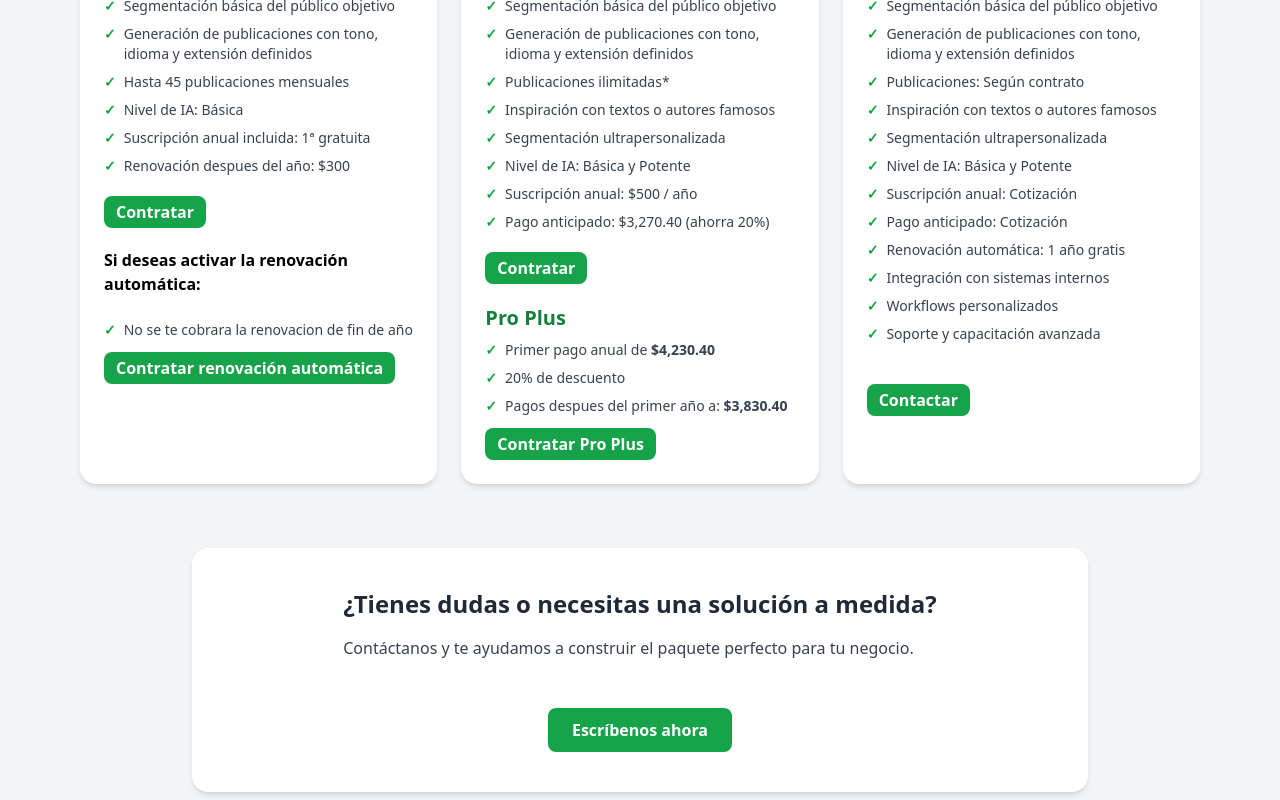
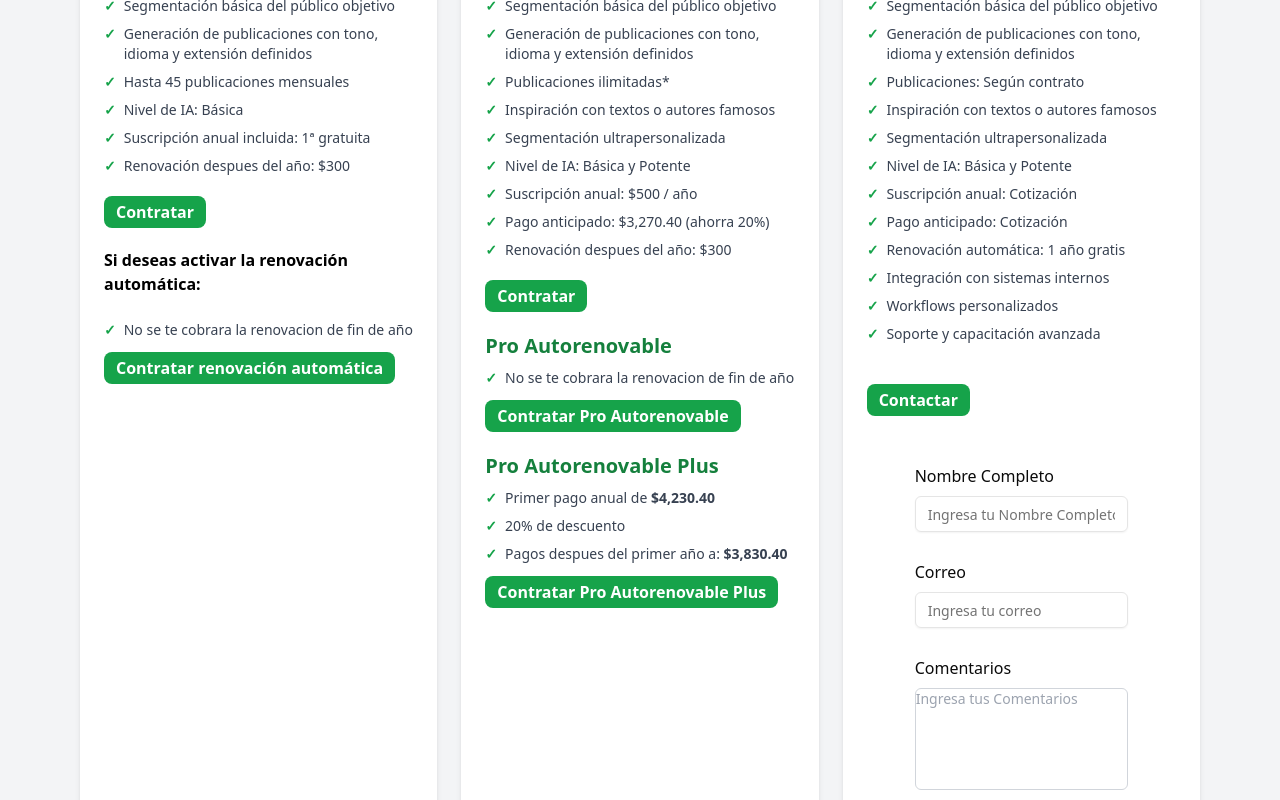
Before and after one commit to info-iactiva/next-gac-content-plataform, a Next.js app: page / in a window 1280 px wide. Both pictures are taken after a click on the button "Contactar". Shown: the part 744-1544 px from the top of the page. Built offline with nearby package versions, Linux system fonts and the light colour scheme.

Commit message:
feat: change planes

```diff
--- a/src/app/contratar/PlanClient.tsx
+++ b/src/app/contratar/PlanClient.tsx
@@ -281,6 +281,7 @@ export default function ContratacionPage() {
                     "Hasta 45 publicaciones mensuales",
                     "Nivel de IA: Básica",
                     "Suscripción anual incluida: 1ª gratuita",
+                    "No se te cobrara la renovacion de fin de año"
                     ],
                     extras: [],
                 },
@@ -297,12 +298,31 @@ export default function ContratacionPage() {
                     "Nivel de IA: Básica y Potente",
                     "Suscripción anual: $500 / año",
                     "Pago anticipado: $3,270.40 (ahorra 20%)",
+                    "Renovación despues del año: $300",
+                    ],
+                    extras: [],
+                },
+
+                 {
+                    nombre: "Pro Autorenovable",
+                    precio: "12 meses a $349",
+                    detalles: [
+                    "Configuración completa de tu empresa o marca",
+                    "Segmentación básica del público objetivo",
+                    "Generación de publicaciones con tono, idioma y extensión definidos",
+                    "Publicaciones ilimitadas*",
+                    "Inspiración con textos o autores famosos",
+                    "Segmentación ultrapersonalizada",
+                    "Nivel de IA: Básica y Potente",
+                    "Suscripción anual: $500 / año",
+                    "Pago anticipado: $3,270.40 (ahorra 20%)",
+                    "No se te cobrara la renovacion de fin de año"
                     ],
                     extras: [],
                 },
                  {
-                    nombre: "Pro Plus",
-                    precio: "12 meses a $349",
+                    nombre: "Pro Autorenovable Plus",
+                    precio: "",
                     detalles: [
                     "Configuración completa de tu empresa o marca",
                     "Segmentación básica del público objetivo",
@@ -334,7 +354,7 @@ export default function ContratacionPage() {
                     </ul>
 
                     {
-                       plansaved === 'Pro Plus' && (
+                       plansaved === 'Pro Autorenovable Plus' && (
                         <ul className="space-y-2 text-sm text-gray-700 mt-1">
                             <li className="flex items-start gap-2">
                             <span className="text-green-600 font-bold">✓</span>
@@ -351,7 +371,7 @@ export default function ContratacionPage() {
                         </ul>
                         )
                     }
-
+{/*
                 {
                     plansaved == "Basico renovación automática" && (
                            <ul className="space-y-2 text-sm text-gray-700 mt-1">
@@ -361,7 +381,7 @@ export default function ContratacionPage() {
                             </li>
                         </ul>
                     )
-                }
+                } */}
 
                     </div>
                 </div>
--- /dev/null
+++ b/src/app/home/form.contact.tsx
@@ -0,0 +1,174 @@
+'use client'
+
+import { Dispatch, SetStateAction, useState } from "react";
+import { FormProvider, useForm } from "react-hook-form";
+import { formSchemahomepage } from "./zod.validation";
+import { z } from "zod";
+import { zodResolver } from "@hookform/resolvers/zod"
+import { FormControl, FormField, FormItem } from "@/components/ui/form";
+import { Label } from "@/components/ui/label";
+import { Input } from "@/components/ui/input";
+import { Textarea } from "@headlessui/react";
+import { Button } from "@/components/ui/button";
+import { SpinnerOverlay } from "@/components/Spinner";
+import {  toast } from 'sonner'
+import { set } from "mongoose";
+import emailjs from '@emailjs/browser';
+
+
+
+type FormData = {
+    nombre: string;
+    correo: string;
+    comentarios: string;
+}
+
+type FormContactprops = {
+    setShowForm: Dispatch<SetStateAction<boolean>>
+}
+
+
+export default function FormContact( {setShowForm} : FormContactprops) {
+  const form = useForm<z.infer<typeof formSchemahomepage>>({
+        resolver: zodResolver(formSchemahomepage),
+        defaultValues: {
+          email: "",
+          nombre: "",
+          comentarios: "",
+        },
+    });
+
+const [isLoading, setIsLoading] = useState(false);
+
+const handleSubmitData = async (data: z.infer<typeof formSchemahomepage>) => {
+        console.log("Datos enviados:", data);
+
+        window.scrollTo({ top: 0, behavior: 'smooth' });
+
+        setIsLoading(true);
+
+        try {
+          await emailjs.send(
+            process.env.NEXT_PUBLIC_EMAILJS_SERVICE_ID,
+            process.env.NEXT_PUBLIC_EMAILJS_TEMPLATE_ID,
+            {
+              nombre:data.nombre,
+              email:data.email,
+              comentarios:data.comentarios,
+            },
+            process.env.NEXT_PUBLIC_EMAILJS_USER_ID
+          );
+          toast.success("Correo enviado exitosamente");
+          setShowForm(false);
+          setIsLoading(false);
+        } catch (err) {
+          setIsLoading(false);
+          console.error("Error al enviar el correo:", err);
+          toast.error(err.text || "Error desconocido");
+        }
+
+      };
+
+    return (
+
+<FormProvider {...form}>
+            <form  onSubmit={form.handleSubmit(handleSubmitData)} className={`w-[80%%] lg:w-[100%]  p-5 flex lg:gap-7 lg:p-12 rounded-2xl flex-col  gap-5 md:p-8 `} >
+
+              {isLoading && (<SpinnerOverlay />)}
+
+             <FormField
+                control={form.control}
+                name="nombre"
+                render={({ field }) => (
+                <FormItem >
+                    <div className="flex items-center gap-2 ">
+                    <Label htmlFor="email" className="text-xs lg:text-base ">Nombre Completo</Label>
+                </div>
+                    <FormControl>
+                    <Input
+                        id="nombre"
+                        type="nombre"
+                        placeholder="Ingresa tu Nombre Completo"
+                        value={field.value}
+                        onChange={(e) => field.onChange(e.target.value)}
+                        className="lg:text-sm text-xs"
+                    />
+                    </FormControl>
+
+                    {form.formState.errors.nombre && (
+                    <span className="text-red-500 text-xs">
+                        {form.formState.errors.nombre.message as string}
+                    </span>
+                    )}
+                </FormItem>
+            )}/>
+
+            <FormField
+                control={form.control}
+                name="email"
+                render={({ field }) => (
+                <FormItem >
+                    <div className="flex items-center gap-2 ">
+                    <Label htmlFor="email" className="text-xs lg:text-base ">Correo</Label>
+                </div>
+                    <FormControl>
+                    <Input
+                        id="email"
+                        type="email"
+                        placeholder="Ingresa tu correo"
+                        value={field.value}
+                        onChange={(e) => field.onChange(e.target.value)}
+                        className="lg:text-sm text-xs"
+                    />
+                    </FormControl>
+
+                    {form.formState.errors.email && (
+                    <span className="text-red-500 text-xs">
+                        {form.formState.errors.email.message as string}
+                    </span>
+                    )}
+                </FormItem>
+            )}/>
+
+            <FormField
+                control={form.control}
+                name="comentarios"
+                render={({ field }) => (
+                <FormItem >
+                    <div className="flex items-center gap-2 ">
+                    <Label htmlFor="email" className="text-xs lg:text-base ">Comentarios</Label>
+                    </div>
+                <FormControl>
+                        <Textarea
+                            id="comentarios"
+                            placeholder="Ingresa tus Comentarios"
+                            value={field.value}
+                            onChange={(e) => {
+                                field.onChange(e.target.value);
+                                e.target.style.height = "auto";
+                                e.target.style.height = `${e.target.scrollHeight}px`;
+                            }}
+                            className="w-full border border-gray-300 rounded-md resize-none focus:outline-none focus:ring-2 focus:ring-blue-500 lg:text-sm text-xs"
+                            rows={5}
+                            />
+
+                </FormControl>
+
+                    {form.formState.errors.comentarios && (
+                    <span className="text-red-500 text-xs">
+                        {form.formState.errors.comentarios.message as string}
+                    </span>
+                    )}
+                </FormItem>
+            )}/>
+
+
+            <div className="col-span-3 flex justify-center">
+                <Button type="submit">Enviar</Button>
+            </div>
+
+            </form>
+        </FormProvider>
+    )
+
+}
--- a/src/app/page.tsx
+++ b/src/app/page.tsx
@@ -1,10 +1,11 @@
 "use client";
 import Image from "next/image";
-import { useRef } from 'react';
+import { useRef, useState } from 'react';
 import { useRouter } from "next/navigation";
 import DemoSection from "./home/demosection";
 import { Divide } from "lucide-react";
 import { Button } from "@/components/ui/button";
+import FormContact from "./home/form.contact";
 
 export default function PricingPage() {
 
@@ -26,6 +27,7 @@ export default function PricingPage() {
     router.push(`/contratar?plan=${encodeURIComponent(text)}`);
     };
 
+    const [showForm, setShowForm] = useState(false);
 
   return (
     <div className="bg-gray-100 min-h-screen flex flex-col">
@@ -143,6 +145,7 @@ export default function PricingPage() {
           "Nivel de IA: Básica y Potente",
           "Suscripción anual: $500 / año",
           "Pago anticipado: $3,270.40 (ahorra 20%)",
+          "Renovación despues del año: $300",
         ],
         extras: [],
       },
@@ -188,13 +191,25 @@ export default function PricingPage() {
             {plan.nombre === "Premium (A medida)" && (
               <div className="w-full  mt-4">
                 <button
-                  onClick={() => alert(plan.nombre)}
+                  onClick={() => setShowForm(true)}
                   className={`inline-block mt-6 bg-green-600 hover:bg-green-700 text-white font-bold  px-3 py-1  rounded-lg transition`}
                 >
                   Contactar
                 </button>
+
+                 {
+                    showForm && (
+                        <div>
+                          <FormContact setShowForm={setShowForm}></FormContact>
+                        </div>
+                    )
+                  }
+
+
               </div>
             )}
+
+
 
 
             {plan.nombre === "Básico" || plan.nombre === "Pro" ? (
@@ -232,8 +247,27 @@ export default function PricingPage() {
 
 
         {plan.nombre === "Pro" && (
-          <div className="mt-5">
-            <h3 className="text-xl font-bold text-green-700 mb-2">Pro Plus</h3>
+          <>
+
+            <div className="mt-5">
+            <h3 className="text-xl font-bold text-green-700 mb-2">Pro Autorenovable</h3>
+              <ul className="space-y-2 text-sm text-gray-700">
+                  <li className="flex items-start gap-2">
+                    <span className="text-green-600 font-bold">✓</span>
+                    <span>No se te cobrara la renovacion de fin de año</span>
+                  </li>
+                </ul>
+             <button
+                  onClick={() => handleClick("Pro Autorenovable") }
+                  className={`inline-block mt-3  bg-green-600 hover:bg-green-700 text-white font-bold  px-3 py-1 rounded-lg transition  `}
+                >
+                  Contratar Pro Autorenovable
+              </button>
+          </div>
+
+
+           <div className="mt-5">
+            <h3 className="text-xl font-bold text-green-700 mb-2">Pro Autorenovable Plus</h3>
 
               <ul className="space-y-2 text-sm text-gray-700">
                 <li className="flex items-start gap-2">
@@ -250,12 +284,16 @@ export default function PricingPage() {
                 </li>
               </ul>
              <button
-                  onClick={() => handleClick("Pro Plus") }
+                  onClick={() => handleClick("Pro Autorenovable Plus") }
                   className={`inline-block mt-3  bg-green-600 hover:bg-green-700 text-white font-bold  px-3 py-1 rounded-lg transition  `}
                 >
-                  Contratar Pro Plus
+                  Contratar Pro  Autorenovable Plus
               </button>
           </div>
+
+
+          </>
+
         )}
 
 
```
Also changed, not shown: src/app/home/demosection.tsx (+0 -27 lines).
